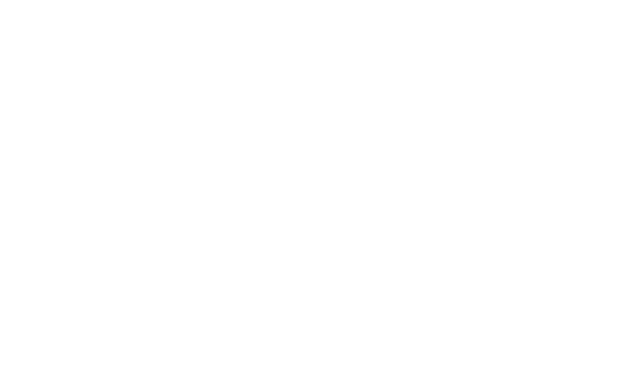
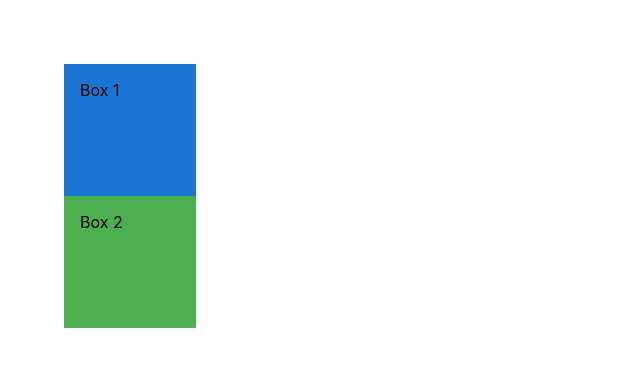
Before and after one commit to Satyum-Singh/react-mui-demo, a React (Create React App) app: page / in a window 1280 px wide. Shown: the top 366 px of the page, without its empty margins (0-640 px from the left). Built offline with nearby package versions, Linux system fonts and the light colour scheme.

Commit message:
Box Component

```diff
--- a/src/App.tsx
+++ b/src/App.tsx
@@ -7,7 +7,8 @@
 // import {MuiCheckbox} from './components/MuiCheckbox';
 // import { MuiSwitch } from './components/MuiSwitch';
 // import { MuiRating } from './components/MuiRating';
-import { MuiAutoComplete } from './components/MuiAutoComplete';
+// import { MuiAutoComplete } from './components/MuiAutoComplete';
+import { MuiLayout } from './components/MuiLayout';
 
 
 function App() {
@@ -42,6 +43,10 @@
 
 
       {/* <MuiAutoComplete /> */}
+
+
+
+      <MuiLayout></MuiLayout>
     </div>
   );
 }
--- a/src/components/MuiAutoComplete.tsx
+++ b/src/components/MuiAutoComplete.tsx
@@ -33,7 +33,7 @@
         options={skillOption}
         renderInput={(params) => <TextField {...params} label="Skills" />}
         value={skill}
-        onChange={(event: any, newSkill: Skill | null) => setskill(newSkill)}
+        // onChange={(event: any, newSkill: Skill | null) => setskill(newSkill)}
         freeSolo
       />
     </Stack>
--- /dev/null
+++ b/src/components/MuiLayout.tsx
@@ -0,0 +1,31 @@
+import {Box} from '@mui/material'
+
+
+export const MuiLayout = () => {
+  return (
+    <>
+    <Box sx={{
+        backgroundColor:"primary.main",
+        color:"black",
+        p:"16px",
+        width:"100px",
+        height:"100px",
+        '&:hover':{
+            backgroundColor:"grey",
+            color:"white"
+        },
+    }}>
+        Box 1
+    </Box>
+    <Box
+        display='flex'
+        height='100px'
+        width='100px'
+        bgcolor='success.light'
+        p={2}
+    >
+        Box 2
+    </Box>
+    </>
+  )
+}
```
